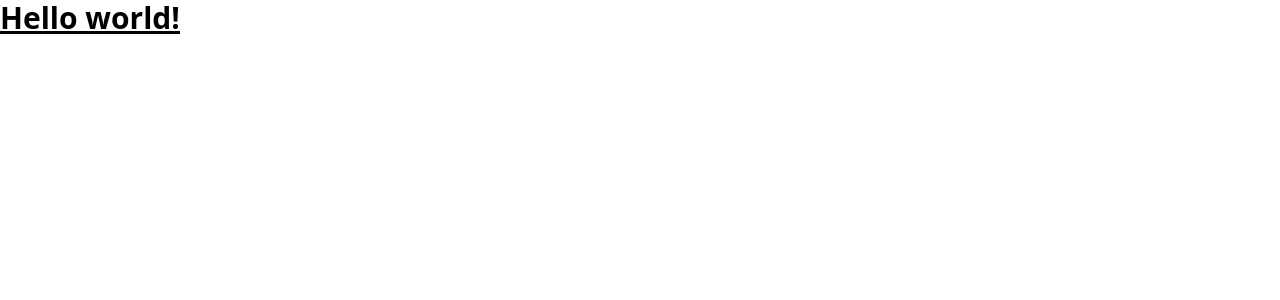
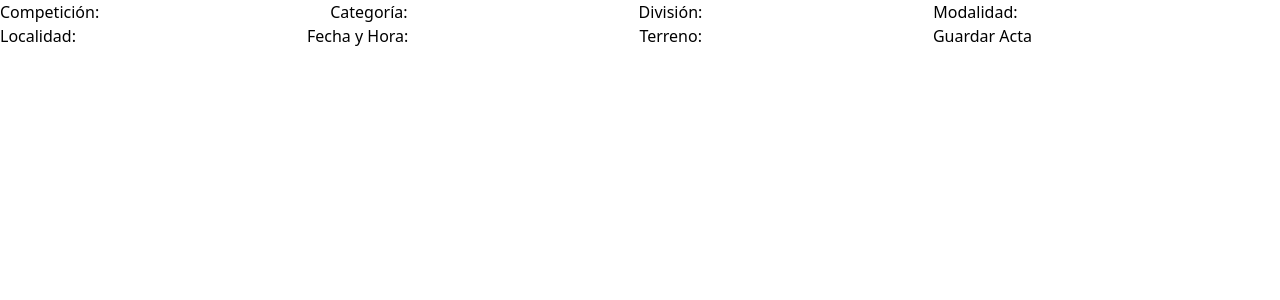
Before and after one commit to david5garcia/FBSCV-actadigital, a React (Vite) app: page / in a window 1280 px wide. Shown: the top 300 px of the page. Built offline with nearby package versions, Linux system fonts and the light colour scheme.

Commit message:
ActaForm and ActaModel

```diff
--- a/package.json
+++ b/package.json
@@ -11,7 +11,8 @@
   },
   "dependencies": {
     "react": "^18.2.0",
-    "react-dom": "^18.2.0"
+    "react-dom": "^18.2.0",
+    "usehooks-ts": "^2.15.1"
   },
   "devDependencies": {
     "@types/react": "^18.2.56",
--- a/src/App.tsx
+++ b/src/App.tsx
@@ -1,7 +1,8 @@
 import "./App.css";
+import ActaForm from "./components/ActaForm";
 
 function App() {
-  return <h1 className="text-3xl font-bold underline">Hello world!</h1>;
+  return <ActaForm />;
 }
 
 export default App;
--- /dev/null
+++ b/src/components/ActaForm.tsx
@@ -0,0 +1,143 @@
+import { useLocalStorage } from "usehooks-ts";
+
+const ActaForm: React.FC = () => {
+  const [acta, setActa] = useLocalStorage<Acta>("actaData", {
+    competicion: "",
+    categoria: "",
+    division: "",
+    modalidad: "",
+    localidad: "",
+    fechaHora: "",
+    terreno: "",
+    delegado: "",
+    equipos: {
+      equipoLocal: {
+        nombre: "",
+        entrenador: {
+          nombre: "",
+          firma: ""
+        },
+        resultado: {
+          hits: 0,
+          errores: 0,
+          carrerasPorEntrada: []
+        }
+      },
+      equipoVisitante: {
+        nombre: "",
+        entrenador: {
+          nombre: "",
+          firma: ""
+        },
+        resultado: {
+          hits: 0,
+          errores: 0,
+          carrerasPorEntrada: []
+        }
+      }
+    },
+    arbitros: {
+      arbitroPrincipal: {
+        nombre: "",
+        firma: ""
+      },
+      arbitroPrimeraBase: {
+        nombre: ""
+      },
+      arbitroSegundaBase: {
+        nombre: ""
+      },
+      arbitroTerceraBase: {
+        nombre: ""
+      }
+    },
+    anotador: "",
+    comisarioTecnico: "",
+    amonestaciones: "",
+    expulsiones: "",
+    observaciones: ""
+  });
+
+  const handleInputChange = (
+    e: React.ChangeEvent<HTMLInputElement | HTMLTextAreaElement>
+  ) => {
+    const { name, value } = e.target;
+    setActa((prevActa) => ({ ...prevActa, [name]: value }));
+  };
+
+  const handleSubmit = (e: React.FormEvent) => {
+    e.preventDefault();
+    setActa(acta);
+  };
+
+  return (
+    <form onSubmit={handleSubmit}>
+      <label>
+        Competición:
+        <input
+          type="text"
+          name="competicion"
+          value={acta.competicion}
+          onChange={handleInputChange}
+        />
+      </label>
+      <label>
+        Categoría:
+        <input
+          type="text"
+          name="categoria"
+          value={acta.categoria}
+          onChange={handleInputChange}
+        />
+      </label>
+      <label>
+        División:
+        <input
+          type="text"
+          name="division"
+          value={acta.division}
+          onChange={handleInputChange}
+        />
+      </label>
+      <label>
+        Modalidad:
+        <input
+          type="text"
+          name="modalidad"
+          value={acta.modalidad}
+          onChange={handleInputChange}
+        />
+      </label>
+      <label>
+        Localidad:
+        <input
+          type="text"
+          name="localidad"
+          value={acta.localidad}
+          onChange={handleInputChange}
+        />
+      </label>
+      <label>
+        Fecha y Hora:
+        <input
+          type="text"
+          name="fechaHora"
+          value={acta.fechaHora}
+          onChange={handleInputChange}
+        />
+      </label>
+      <label>
+        Terreno:
+        <input
+          type="text"
+          name="terreno"
+          value={acta.terreno}
+          onChange={handleInputChange}
+        />
+      </label>
+      <button type="submit">Guardar Acta</button>
+    </form>
+  );
+};
+
+export default ActaForm;
--- /dev/null
+++ b/src/model/acta.d.ts
@@ -0,0 +1,47 @@
+type Acta = {
+  competicion: string;
+  categoria: string;
+  division: string;
+  modalidad: string;
+  localidad: string;
+  fechaHora: string;
+  terreno: string;
+  delegado: string;
+  equipos: {
+    equipoLocal: Equipo;
+    equipoVisitante: Equipo;
+  };
+  arbitros: {
+    arbitroPrincipal: Arbitro;
+    arbitroPrimeraBase: Arbitro;
+    arbitroSegundaBase: Arbitro;
+    arbitroTerceraBase: Arbitro;
+  };
+  anotador: string;
+  comisarioTecnico: string;
+  amonestaciones: string;
+  expulsiones: string;
+  observaciones: string;
+};
+
+type Equipo = {
+  nombre: string;
+  entrenador: Entrenador;
+  resultado: Resultado;
+};
+
+type Entrenador = {
+  nombre: string;
+  firma: string;
+};
+
+type Arbitro = {
+  nombre: string;
+  firma?: string;
+};
+
+type Resultado = {
+  hits: number;
+  errores: number;
+  carrerasPorEntrada: number[];
+};
```
Also changed, not shown: 1 other file (tests, documents, lock files or other folders).
